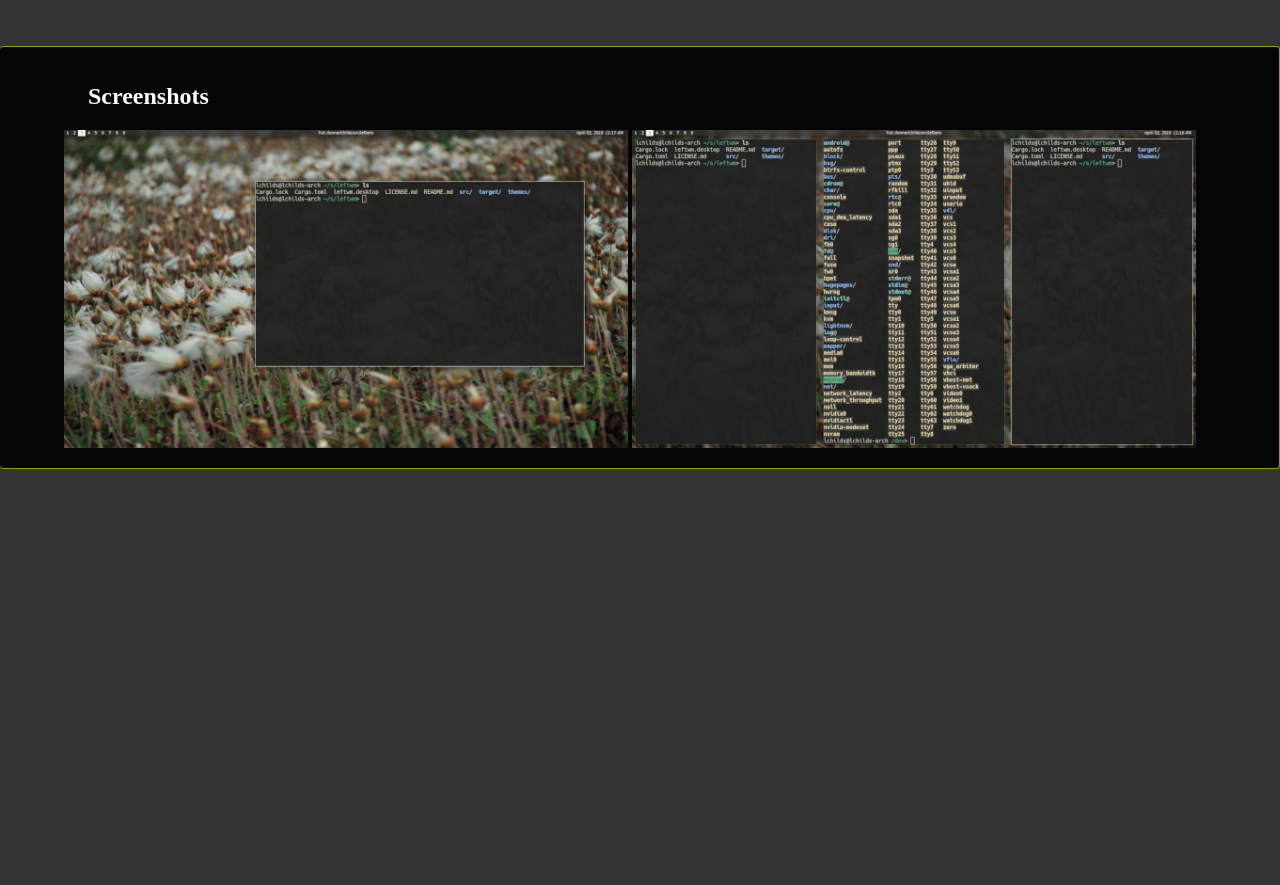
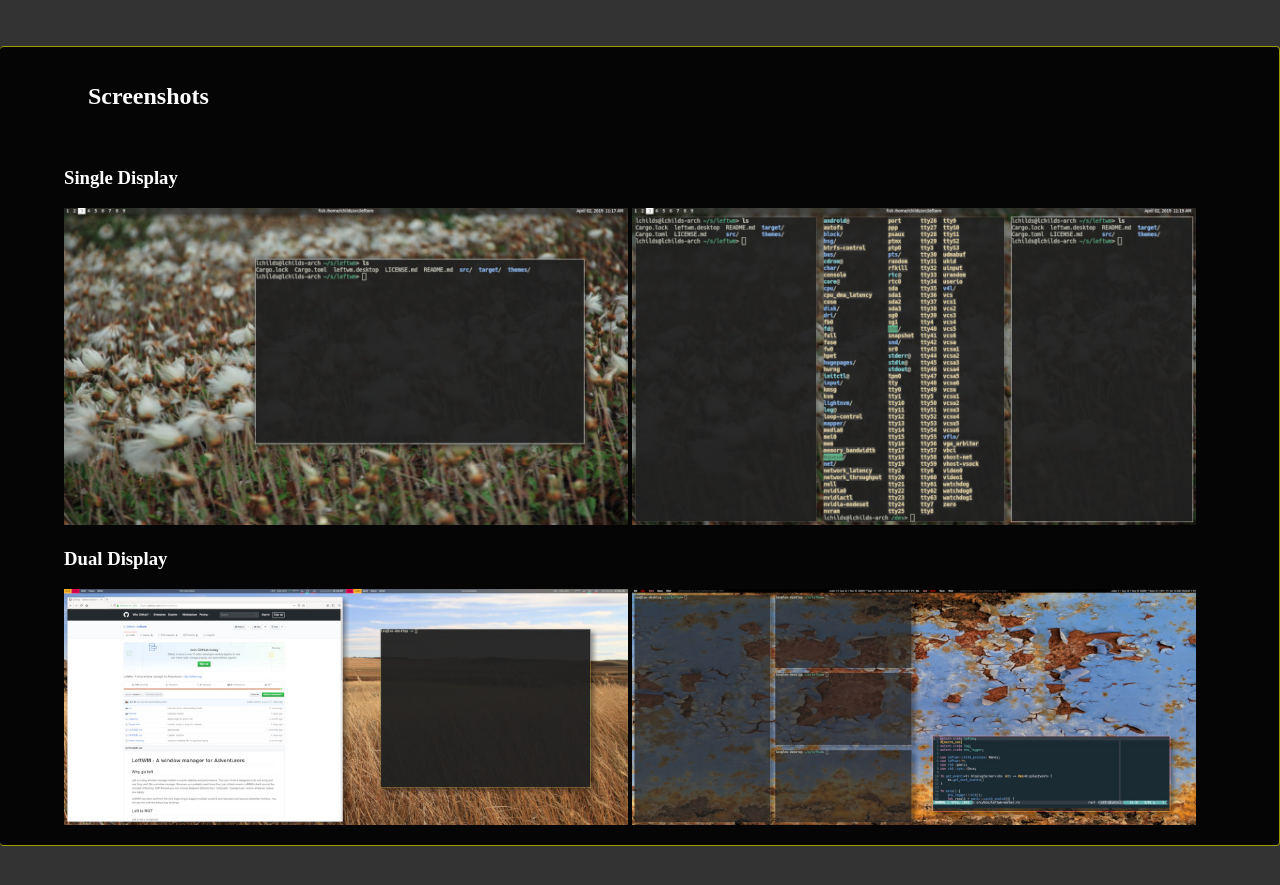
Before and after one commit to leftwm/leftwm.github.io, a plain HTML site: page index.html in a window 1280 px wide. Shown: the part 943-1828 px from the top of the page. Before the commit the page ends 1460 px from the top, so only its background shows below. Drawn offline with Linux system fonts and the light colour scheme.

Commit message:
update screen shots

```diff
--- a/index.html
+++ b/index.html
@@ -62,8 +62,13 @@
 
       <section>
         <h2>Screenshots</h2>
-        <a href='screenshots/1.png'><img alt='LeftWM' class='screenshot' src='screenshots/1_thumb.png' /></a>
-        <a href='screenshots/2.png'><img alt='LeftWM' class='screenshot' src='screenshots/2_thumb.png' /></a>
+        <br>
+        <h3>Single Display</h3>
+        <a href='screenshots/1.jpg'><img alt='LeftWM' class='screenshot' src='screenshots/1_thumb.jpg' /></a>
+        <a href='screenshots/2.jpg'><img alt='LeftWM' class='screenshot' src='screenshots/2_thumb.jpg' /></a>
+        <h3>Dual Display</h3>
+        <a href='screenshots/3.jpg'><img alt='LeftWM' class='screenshot' src='screenshots/3_thumb.jpg' /></a>
+        <a href='screenshots/4.jpg'><img alt='LeftWM' class='screenshot' src='screenshots/4_thumb.jpg' /></a>
       </section>
 
     </article>
```
Also changed, not shown: screenshots/1.jpg (added), screenshots/1_thumb.jpg (added), screenshots/1_thumb.png (deleted), screenshots/2.jpg (added), screenshots/2.png (deleted), screenshots/2_thumb.jpg (added), screenshots/2_thumb.png (deleted), screenshots/3.jpg (added), screenshots/3_thumb.jpg (added), screenshots/4.jpg (added), screenshots/4_thumb.jpg (added), 1 other file.
